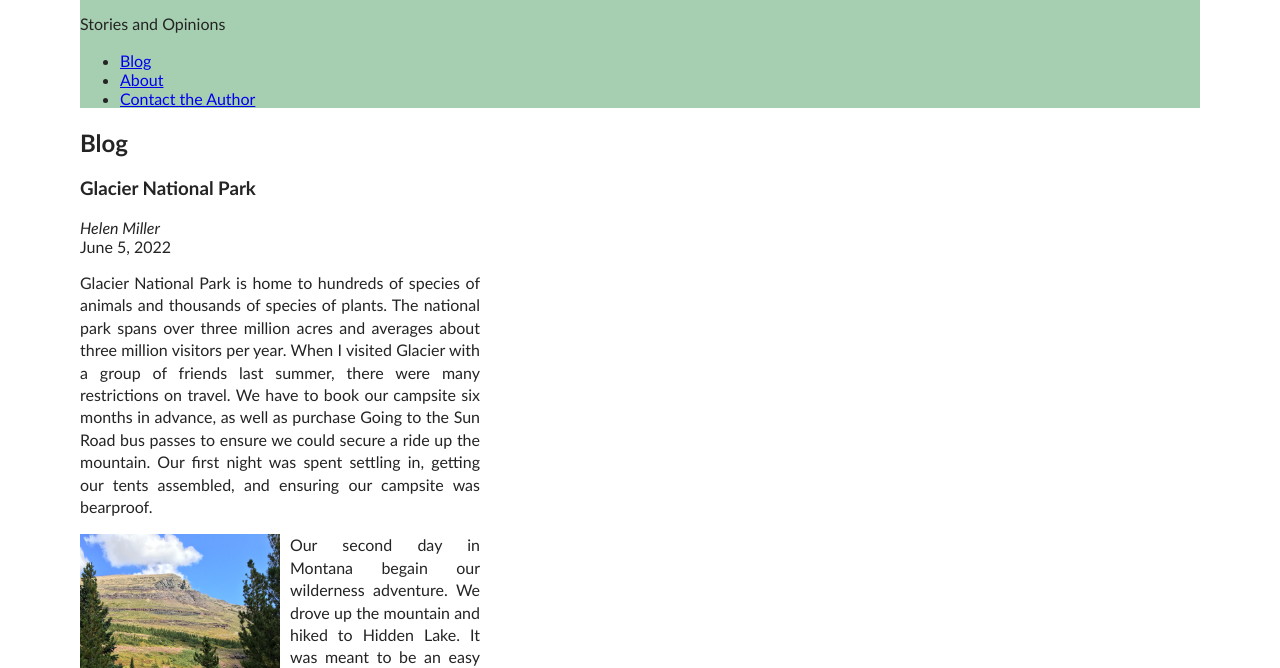
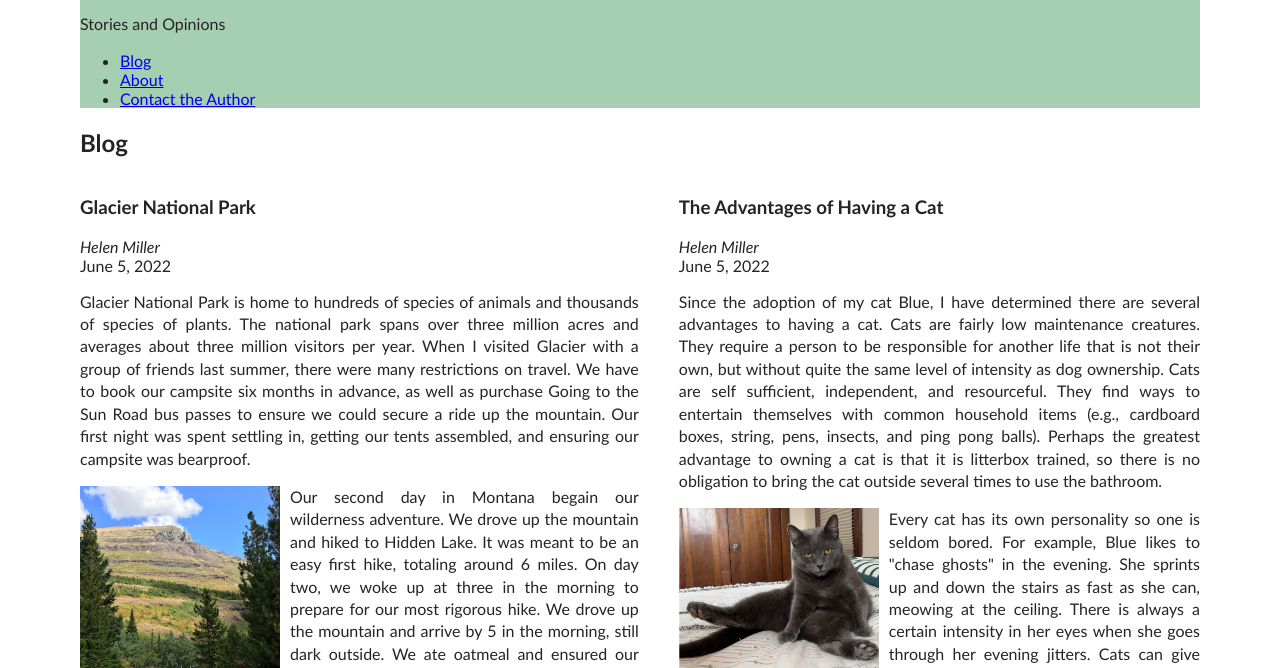
Before and after one commit to mill2808/mi349_blog, a plain HTML site: page index.html in a window 1280 px wide. Shown: the part 132-800 px from the top of the page. Drawn offline with Linux system fonts and the light colour scheme.

Commit message:
validity

```diff
--- a/style.css
+++ b/style.css
@@ -33,7 +33,6 @@ h1 {
 
 p {
     line-height: 1.4em;
-    width: 400px;
     text-align: justify;
 }
 
@@ -46,7 +45,13 @@ img{
 .blog_post {
     font-size: 1em;
     display: flex;
+    flex-direction: row;
 }
+@media screen and (max-width: 400px) {
+    .blog_post {
+         display: block;
+     }
+ }
 
 .blog-post {
     border-bottom: 1px dotted #ccc;
@@ -63,10 +68,3 @@ article:nth-of-type(1) {
 a[href$="https://en.wikipedia.org/wiki/Glacier_National_Park_(U.S.)"] {
         font-style:italic
 }
-
-/* Media queries */
-@media (min-width: 400px ) {
-    .blog_post {
-        display: block;
-    }
-}
```
